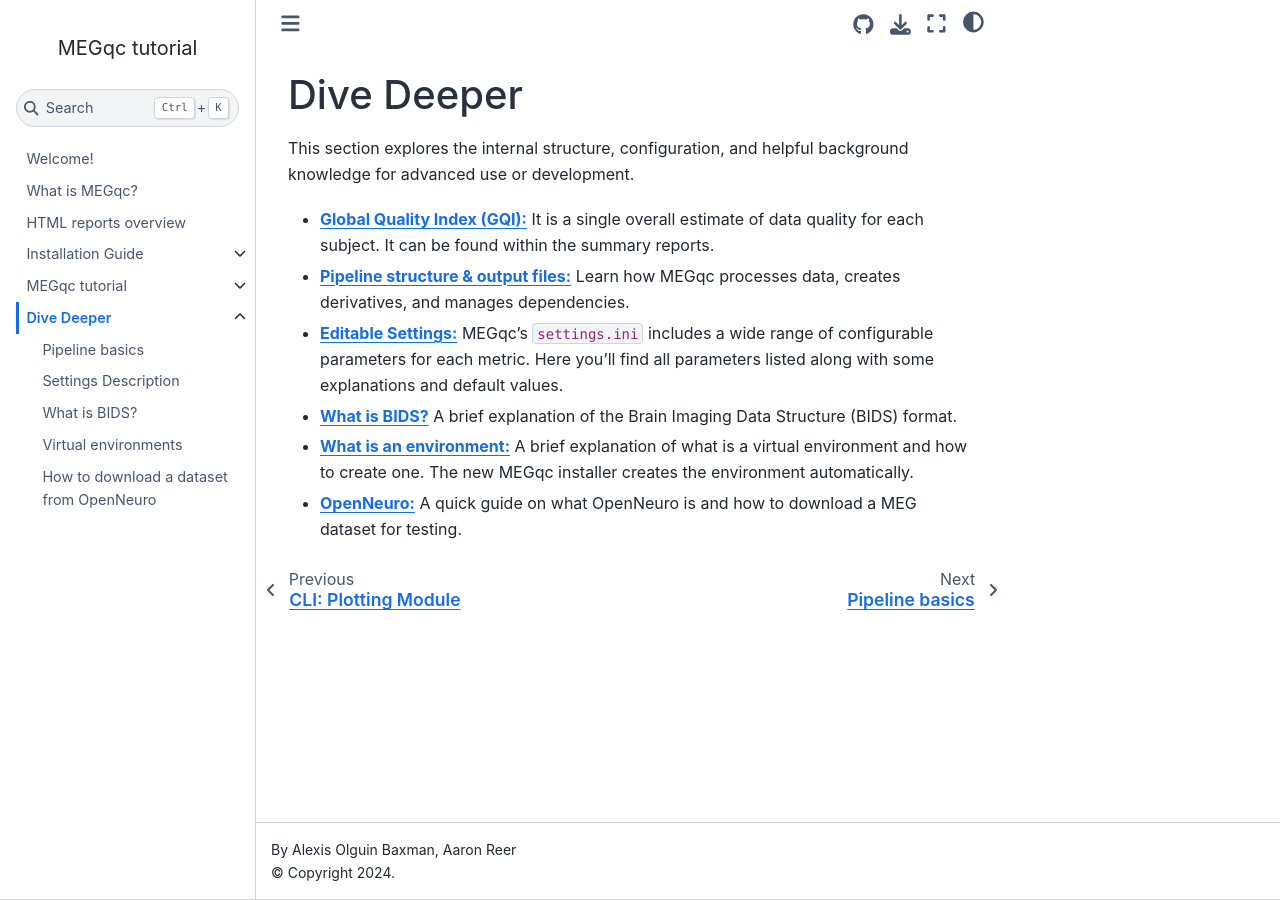
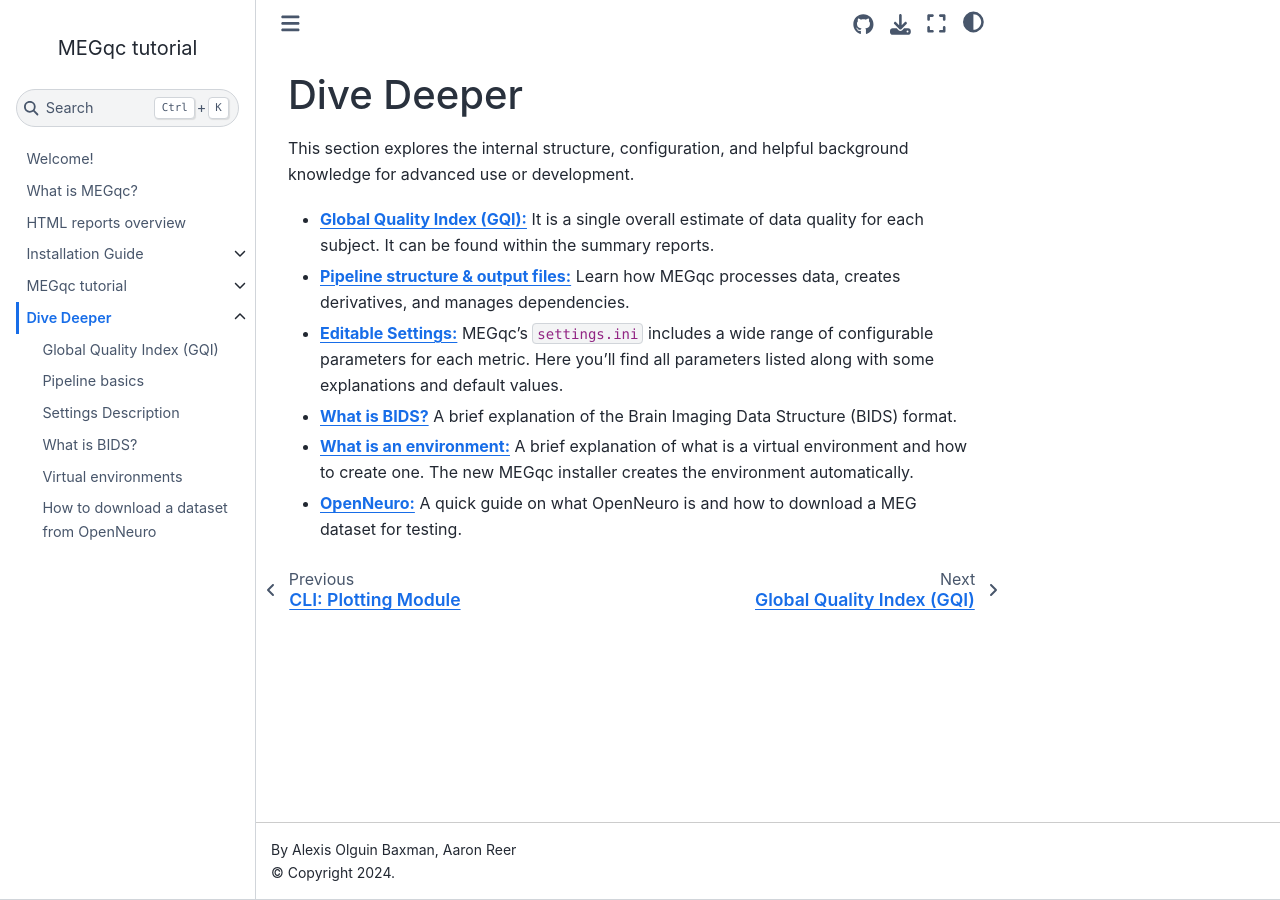
Before and after one commit to ANCPLabOldenburg/megqc_documentation, a Jupyter Book: the page built from book/extra.md, in a window 1280 px wide. Built offline with Jupyter Book 1.0.4 settings and Sphinx 7.4.7 and the Sphinx Book theme 1.1.4, drawn with Linux system fonts in a browser that asks for light colours; pages that are not in the unit, such as notebooks, are missing from menus.

Commit message:
Update _toc.yml

```diff
--- a/_toc.yml
+++ b/_toc.yml
@@ -11,7 +11,6 @@ chapters:
     - file: report/muscle
     - file: report/psd
     - file: report/gqi
-- file: book/gqi
 - file: book/installation
   sections:
     - file: installation/gui
@@ -25,6 +24,7 @@ chapters:
     - file: tutorial/plot_cli
 - file: book/extra
   sections:
+    - file: extra/gqi
     - file: extra/details
     - file: extra/settings
     - file: extra/bids
```
